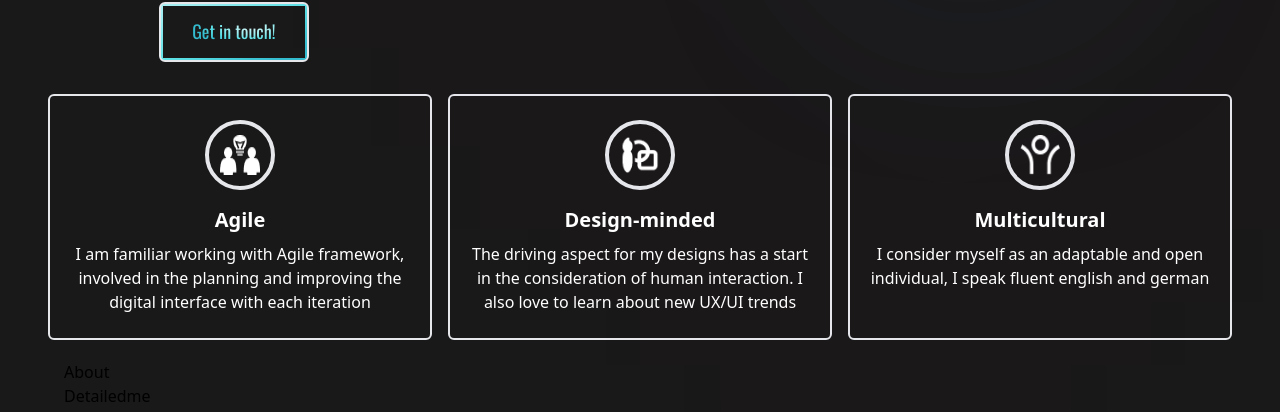
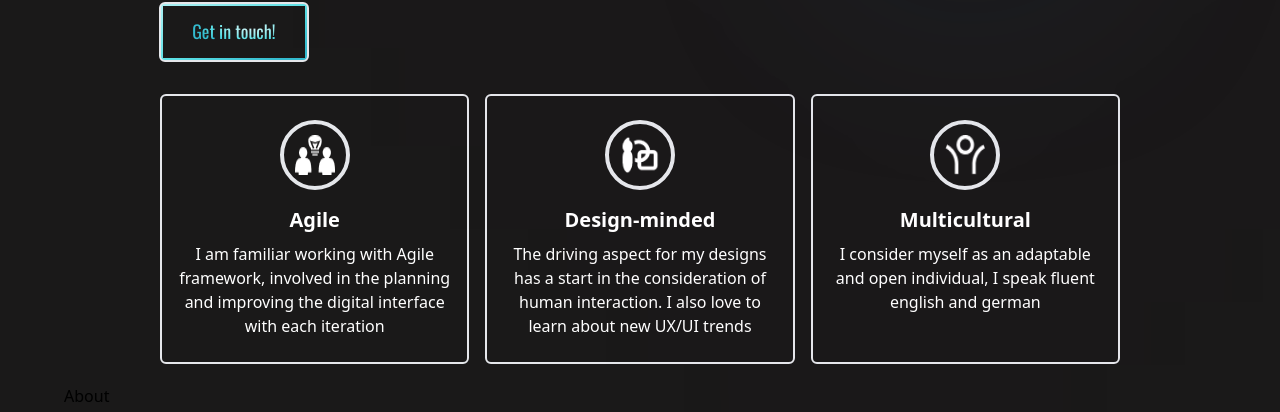
Before and after one commit to NattyDCI/portfolioFrontendDevNathaliaPadron, a React (Vite) app in the folder portfolioFrontendNathalia/: page / in a window 1280 px wide. Shown: the part 306-718 px from the top of the page. Built offline with nearby package versions, Linux system fonts and the light colour scheme; a web font is replaced by a local one.

Commit message:
adds styling

```diff
--- a/portfolioFrontendNathalia/src/components/Abilities.jsx
+++ b/portfolioFrontendNathalia/src/components/Abilities.jsx
@@ -4,7 +4,7 @@ import { features } from "../constants";
 
 const abilities = () => {
   return (
-    <div className={`flex sm:flex-row flex-col gap-4 xs:px-4 ss:px-6 sm:px-8 md:px-12 lg:px-18 px-6 rounded-md overflow-hidden gap-4 mt-8`}>
+    <div className={`flex sm:flex-row flex-col gap-4 xs:px-4 ss:px-6 sm:px-8 md:px-20 lg:px-40 xl:px-42 px-6 rounded-md overflow-auto gap-4 mt-8`}>
       {features.map((feat, index) =>
         <div className={`flex-1 flex-grow flex-shrink border-2 rounded-md py-6 ss:px-2 sm:px-2 md:px-4 px-8`}>
             <div className={`${styles.flexCenter} flex-col bg-primary text-center`}>
```
